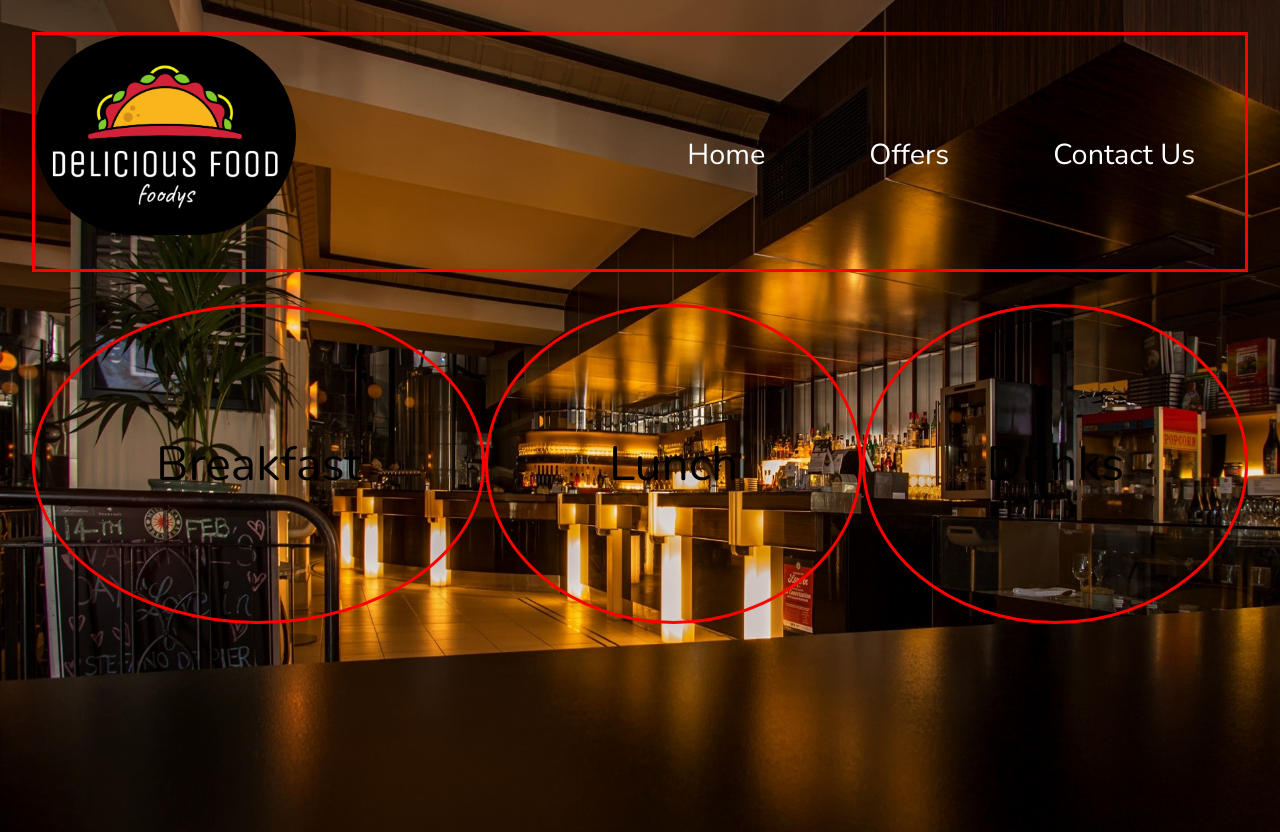
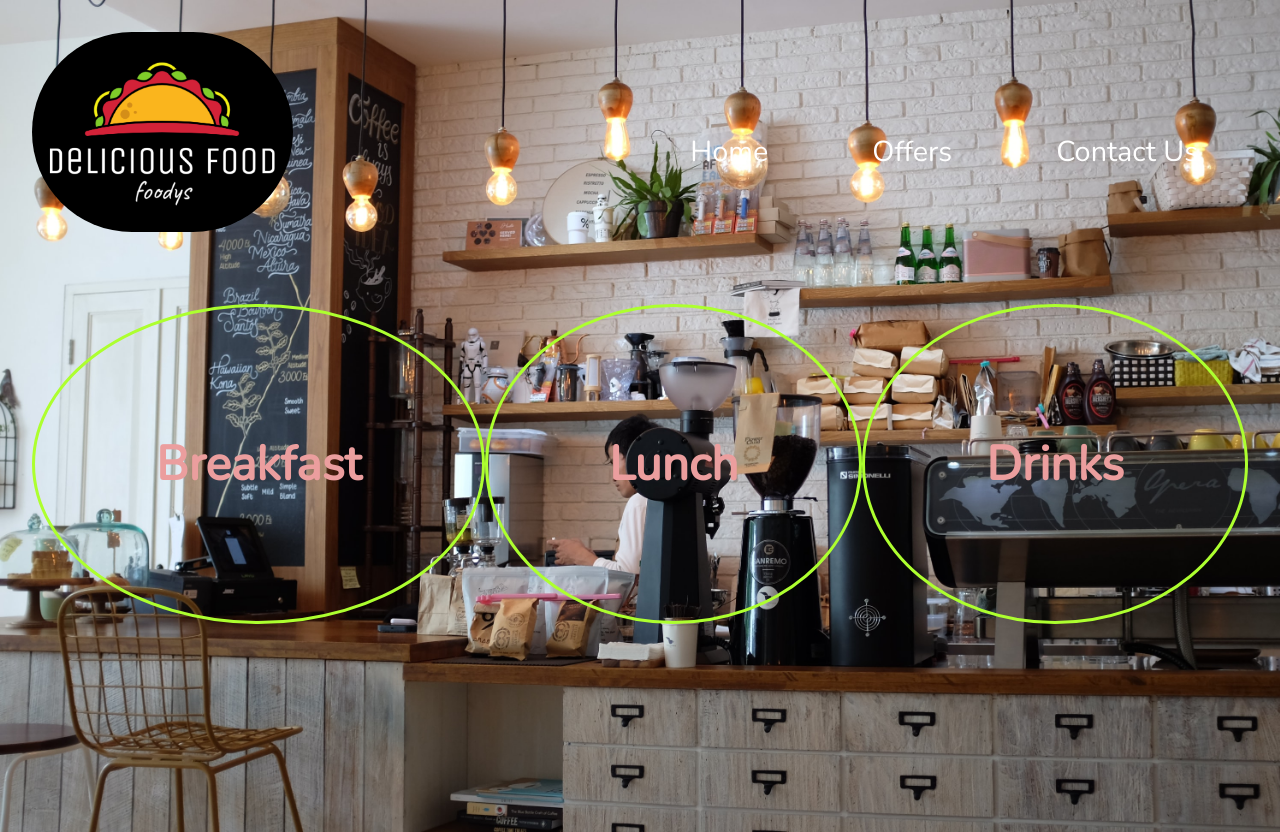
Before and after one commit to Ebenezr/foodys, a plain HTML site: page Assets/pages/menu.html in a window 1280 px wide. Drawn offline with nearby package versions, Linux system fonts and the light colour scheme; a web font is replaced by a local one.

Commit message:
Styling login

```diff
--- a/Assets/css/menu.css
+++ b/Assets/css/menu.css
@@ -11,7 +11,7 @@
 #menu-bimage{
     /*background-image: linear-gradient(rgba(0, 0, 0, 0.5), rgba(0, 0, 0, 0.849)),
                   url("../images/test-back1.jpg");*/
-    background-image: url("../images/main-backgorund.jpg");
+    background-image: url("../images/mb7.jpg");
     background-size: cover;
     background-repeat: no-repeat;
     height: 100vh;
@@ -23,7 +23,7 @@ header{
     justify-content: space-between;
     margin: 2em;
     height: 30vh;
-    border: solid red;
+    /*border: solid black;*/
 
 }
 
@@ -63,11 +63,11 @@ li a:active{
 
 }
 .main .menu-element{
-    border: solid red;
+    border: solid greenyellow;
     height: 40vh;
-
+    color: #EB9E9E;
     font-size: 3em;
-    font-weight: 500;
+    font-weight: 700;
     display: flex;
     justify-content: center;
     align-items: center;
--- a/Assets/css/style.css
+++ b/Assets/css/style.css
@@ -48,7 +48,7 @@ li{
     background-color: black;
     height: 10vh;
     padding: 0px 70px;
-    border: none;
+    border:none;
 }
 #login a{
     color: #EB9E9E;
@@ -82,7 +82,7 @@ li{
     border-radius: 50px;
     font-size: 2.0em;
     background-color: transparent;
-    border: solid 2px #EB9E9E;
+    border: solid 3px #EB9E9E;
 
 }
 #menu a{
```
Also changed, not shown: Assets/images/mb4.jpg (added), Assets/images/mb7.jpg (added), Assets/images/mb9.jpg (added), 6 other files.
